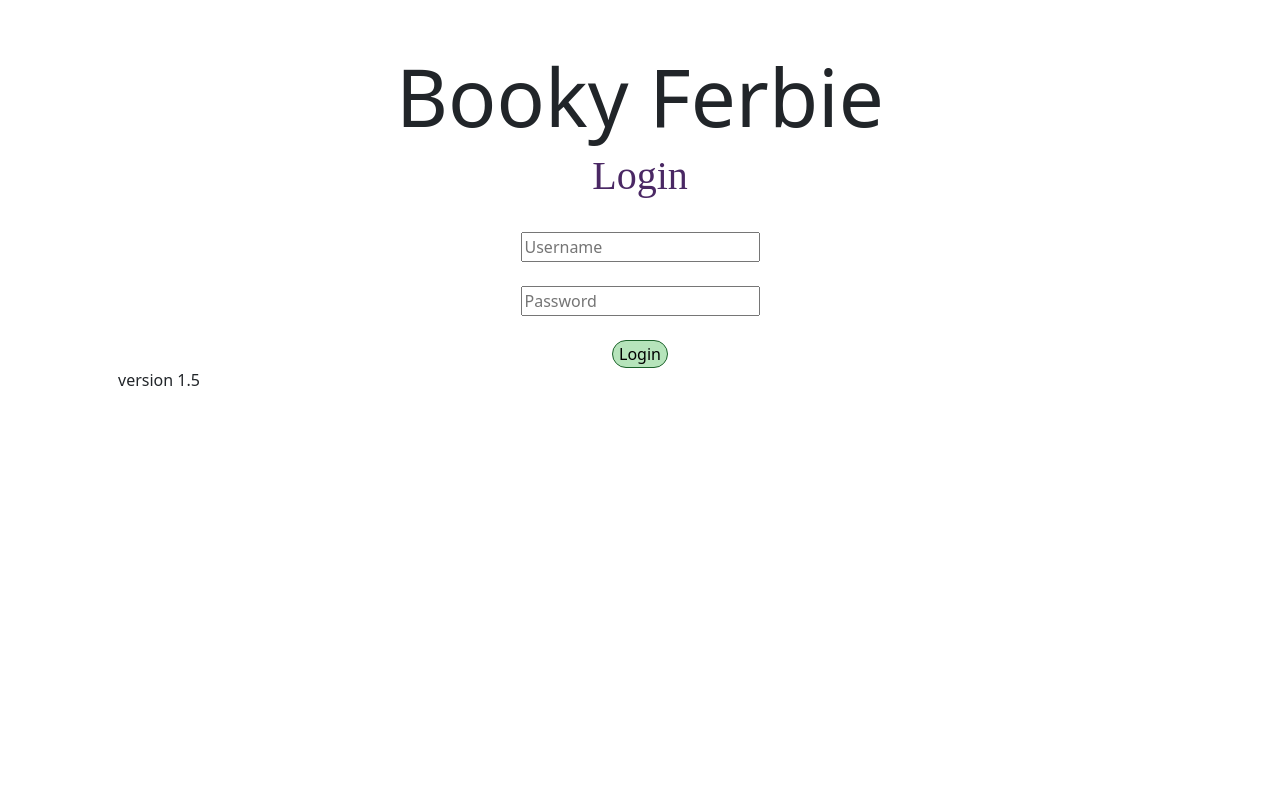
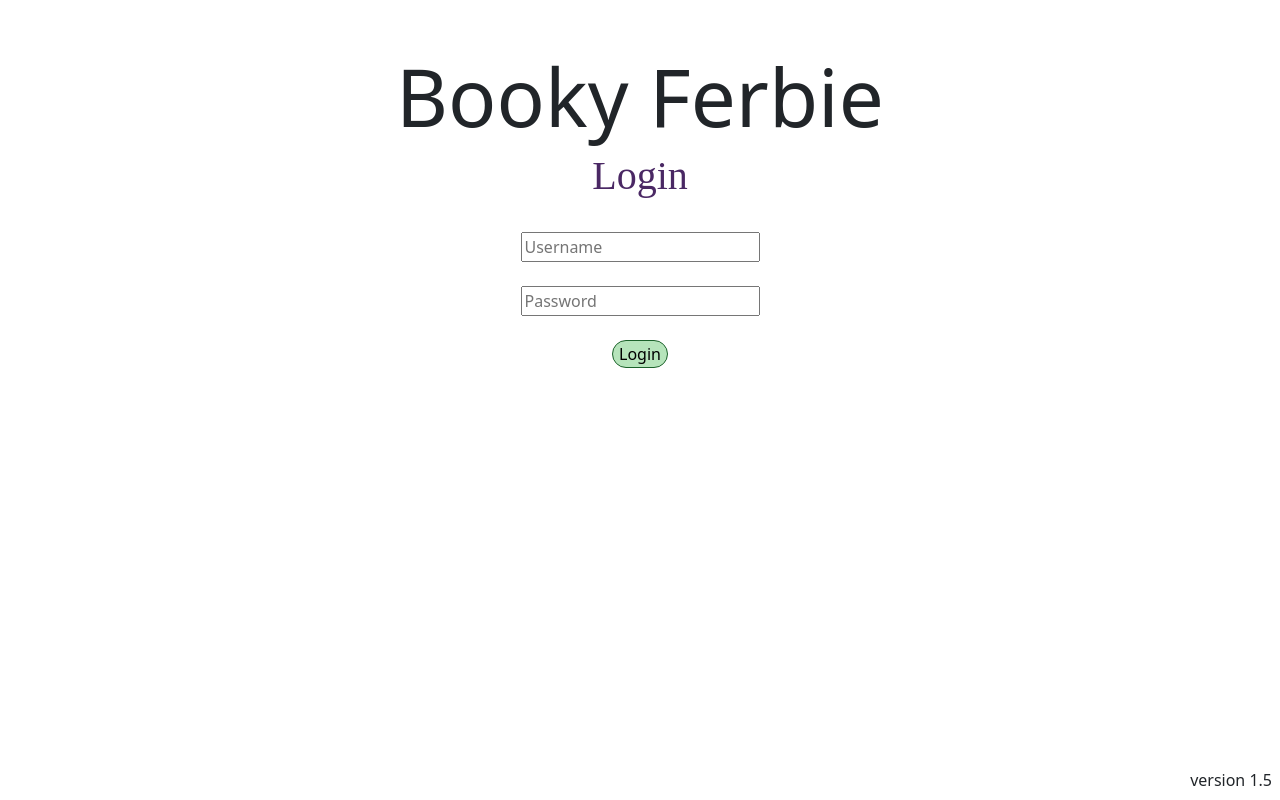
Before and after one commit to Kittipotkaewplang/Kittipotkaewplang.github.io, a plain HTML site: page index.html in a window 1280 px wide. Drawn offline with nearby package versions, Linux system fonts and the light colour scheme.

Commit message:
Update index.html

```diff
--- a/index.html
+++ b/index.html
@@ -17,7 +17,7 @@
                 <input id="loginpasswordbox" type="text" placeholder="Password"><br><br>
                 <button id="logincmd">Login</button><br>
             </div>
-            <footer>version 1.5</footer>
+            <footer class="position-absolute bottom-0 end-0 p-2">version 1.5</footer>
         </div>
 
         <div class="container p-5" id="hello">
```
